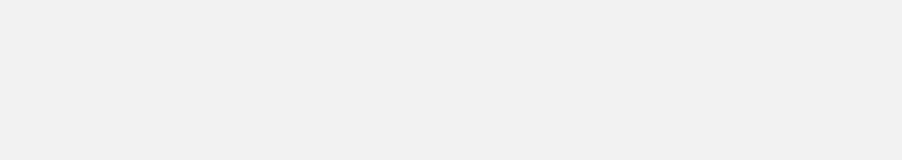
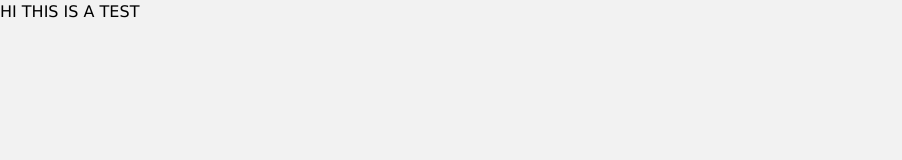
Before and after one commit to nikhilsourav/DevOps, a plain HTML site: page index.html in a window 1280 px wide. Shown: the top 160 px of the page, without its empty margins (0-902 px from the left). Drawn offline with Linux system fonts and the light colour scheme.

Commit message:
test for cicd

```diff
--- a/index.html
+++ b/index.html
@@ -22,6 +22,10 @@
         </form>
     </div>
 
+    <div>
+        HI THIS IS A TEST
+    </div>
+
     <script src="script.js"></script>
 </body>
 
```
